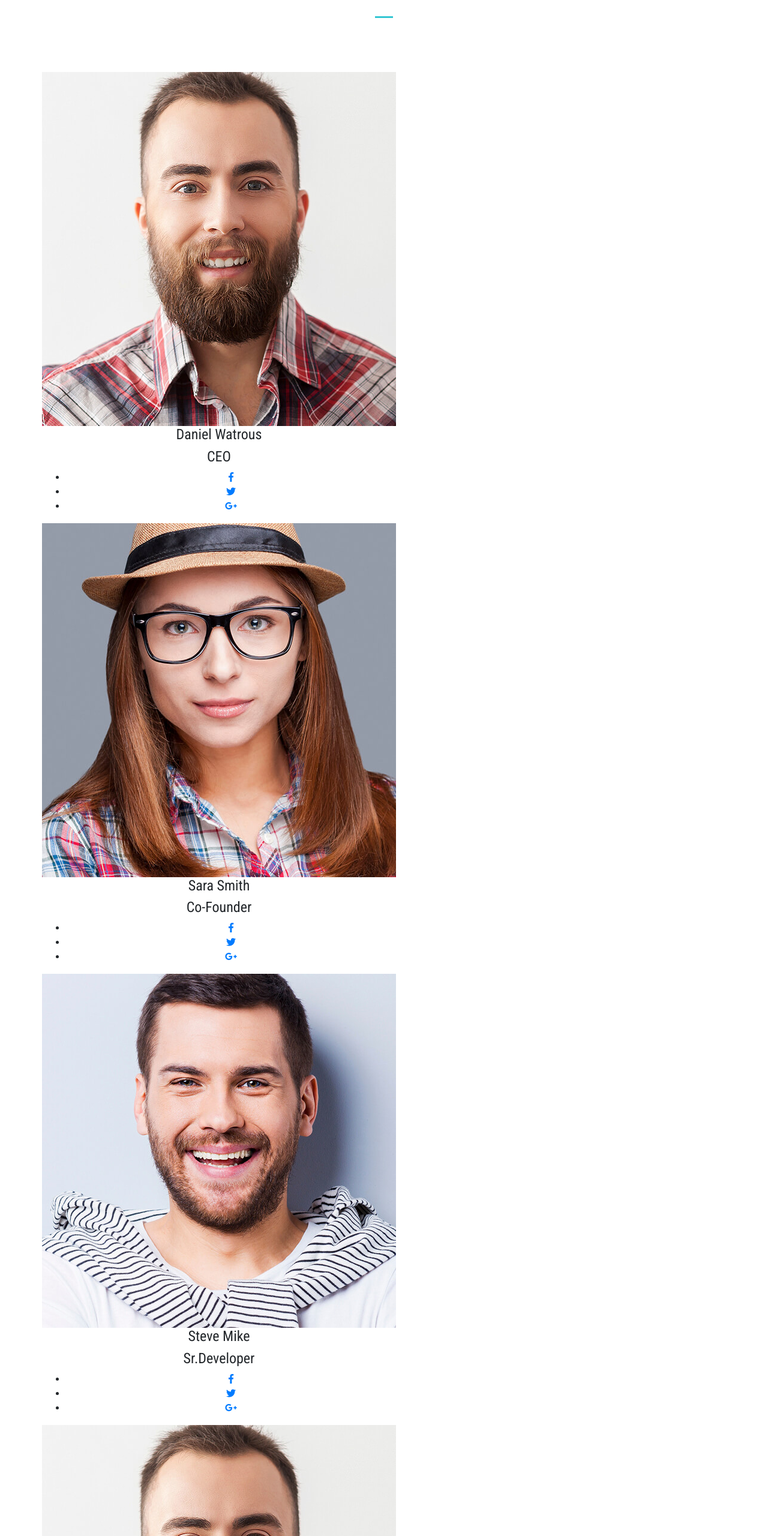
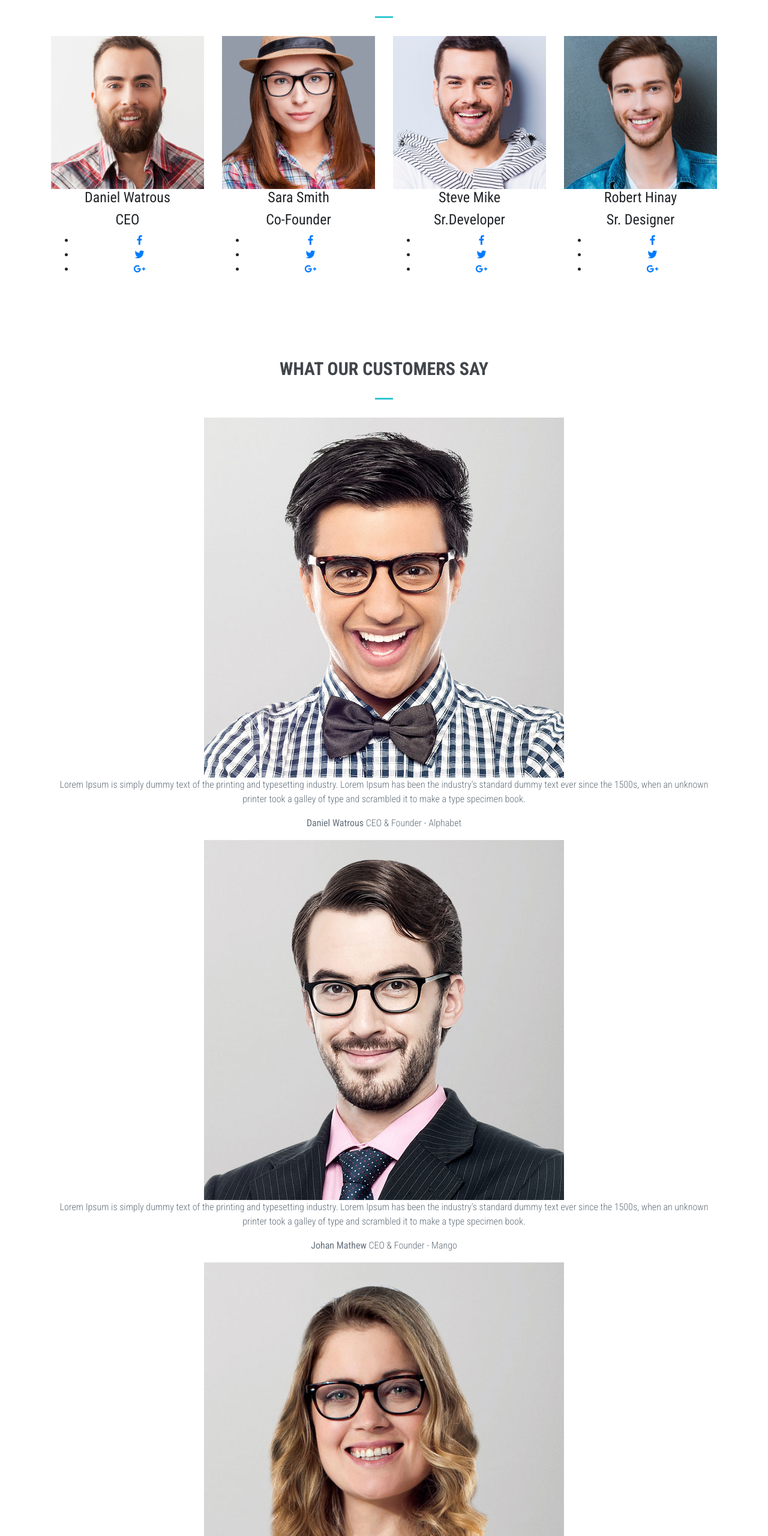
Before and after one commit to drrazzor/HTML-CSS-BootStrap-and-JQuery-Tut, a plain HTML site: page vesco/index.html in a window 1280 px wide. Shown: the part 2946-5506 px from the top of the page at 60% size. Drawn offline with nearby package versions, Linux system fonts and the light colour scheme.

Commit message:
Updated Testimonial Section:

```diff
--- a/vesco/index.html
+++ b/vesco/index.html
@@ -28,6 +28,9 @@
     <!-- Owl Carousel -->
     <link rel="stylesheet" href="css/owl-carousel/owl.carousel.min.css">
     <link rel="stylesheet" href="css/owl-carousel/owl.theme.default.min.css">
+
+    <!-- Slick Carousel -->
+    <link rel="stylesheet" type="text/css" href="//cdn.jsdelivr.net/gh/kenwheeler/slick@1.9.0/slick/slick.css" />
 
     <!-- style CSS -->
     <link rel="stylesheet" href="css/style.css">
@@ -162,8 +165,6 @@
     <section id="about">
         <!-- About Right Image -->
         <div id="about-bg-diagonal" class="bg-parallax">
-
-
         </div>
 
         <!-- About Left Side with Content -->
@@ -196,7 +197,6 @@
 
     </section>
 
-
     <!-- Our Work -->
     <section id="work">
         <div class="content-box">
@@ -205,7 +205,7 @@
                 <h3> Our Work </h3>
                 <div class="content-title-underline"></div>
             </div>
-        </div>
+
 
             <div class="container-fluid">
                 <div class="row no-gutters animated fadeInUp">
@@ -267,89 +267,146 @@
                     </div>
                 </div>
             </div>
+        </div>
     </section>
 
     <!-- Our Team -->
-    <section id="team">
+    <section id="team" class="team-section">
         <div class="content-box">
             <div class="content-title animated fadeInDown">
                 <!-- using WOW instead of animated -->
                 <h3> Our Team </h3>
                 <div class="content-title-underline"></div>
             </div>
-        </div>
+
 
             <div class="container">
                 <div class="row">
-                <div clas="col-md-12">
+                    <div class="col-md-3">
                         <div id="team-member">
-                        <div class="team-member" class="owl-carousel">
-                            <img src="img/team/team-1.jpg" class="img-fluid" alt="team member">
+                            <div class="team-member">
+                                <img src="img/team/team-1.jpg" class="img-fluid" class="rounded" alt="team member">
                                 <div class="team-member-info text-center">
                                     <h4 class="team-member-name">Daniel Watrous</h4>
                                     <h4 class="team-member-designation">CEO</h4>
-                            <ul class = "social-list">
+                                    <ul class="social-list">
                                         <li><a href="#" class="social-icon icon-gray"><i class="fab fa-facebook-f"></i></a></li>
                                         <li><a href="#" class="social-icon icon-gray"><i class="fab fa-twitter"></i></a></li>
                                         <li><a href="#" class="social-icon icon-gray"><i class="fab fa-google-plus-g"></i></a></li>
                                     </ul>
                                 </div>
                             </div>
+                        </div>
+                    </div>
+                        <div class="col-md-3">
                             <div class="team-member">
-                            <img src="img/team/team-2.jpg" class="img-fluid" alt="team member">
+                                <img src="img/team/team-2.jpg" class="img-fluid" class="rounded" alt="team member">
                                 <div class="team-member-info text-center">
                                     <h4 class="team-member-name">Sara Smith</h4>
                                     <h4 class="team-member-designation">Co-Founder</h4>
-                            <ul class = "social-list">
+                                    <ul class="social-list">
                                         <li><a href="#" class="social-icon icon-gray"><i class="fab fa-facebook-f"></i></a></li>
                                         <li><a href="#" class="social-icon icon-gray"><i class="fab fa-twitter"></i></a></li>
                                         <li><a href="#" class="social-icon icon-gray"><i class="fab fa-google-plus-g"></i></a></li>
                                     </ul>
                                 </div>
                             </div>
+                        </div>
+                        <div class="col-md-3">
                              <div class="team-member">
-                            <img src="img/team/team-3.jpg" class="img-fluid" alt="team member">
+                                <img src="img/team/team-3.jpg" class="img-fluid" class="rounded" alt="team member">
                                 <div class="team-member-info text-center">
                                     <h4 class="team-member-name">Steve Mike</h4>
                                     <h4 class="team-member-designation">Sr.Developer</h4>
-                            <ul class = "social-list">
+                                    <ul class="social-list">
                                         <li><a href="#" class="social-icon icon-gray"><i class="fab fa-facebook-f"></i></a></li>
                                         <li><a href="#" class="social-icon icon-gray"><i class="fab fa-twitter"></i></a></li>
                                         <li><a href="#" class="social-icon icon-gray"><i class="fab fa-google-plus-g"></i></a></li>
                                     </ul>
                                 </div>
                             </div>
+                        </div>
+                        <div class="col-md-3">
                             <div class="team-member">
-                            <img src="img/team/team-1.jpg" class="img-fluid" alt="team member">
+                                <img src="img/team/team-4.jpg" class="img-fluid" class="rounded" alt="team member">
                                 <div class="team-member-info text-center">
                                     <h4 class="team-member-name">Robert Hinay</h4>
                                     <h4 class="team-member-designation">Sr. Designer</h4>
-                            <ul class = "social-list">
+                                    <ul class="social-list">
                                         <li><a href="#" class="social-icon icon-gray"><i class="fab fa-facebook-f"></i></a></li>
                                         <li><a href="#" class="social-icon icon-gray"><i class="fab fa-twitter"></i></a></li>
                                         <li><a href="#" class="social-icon icon-gray"><i class="fab fa-google-plus-g"></i></a></li>
                                     </ul>
                                 </div>
                             </div>
-                          <div class="team-member">
-                            <img src="img/team/team-5.jpg" class="img-fluid" alt="team member">
-                            <div class="team-member-info text-center">
-                            <h4 class="team-member-name">Mike Tera</h4>
-                            <h4 class="team-member-designation">Sales</h4>
-                            <ul class = "social-list">
-                                <li><a href="#" class="social-icon icon-gray"><i class="fab fa-facebook-f"></i></a></li>
-                                <li><a href="#" class="social-icon icon-gray"><i class="fab fa-twitter"></i></a></li>
-                                <li><a href="#" class="social-icon icon-gray"><i class="fab fa-google-plus-g"></i></a></li>
-                             </ul>
                         </div>
-                        </div>
-
-                    </div>
-
                 </div>
             </div>
         </div>
     </section>
+
+    <!-- Testimonials -->
+    <section id="testimonials">
+        <div id="tesetimonials-cover">
+            <div class="content-box">
+                <div class="content-title content-title-white animated fadeInDown">
+                    <!-- using WOW instead of animated -->
+                    <h3> What Our Customers Say </h3>
+                    <div class="content-title-underline"></div>
+                </div>
+                <div class="container">
+                    <div class="row amimated bounceInDown">
+                        <div class="col-md-12">
+                            <div id="customers-testimonials" class="text-center">
+                                <div class="testimonial">
+                                    <img src="img/client/client-1.jpg" class="img-fluid" class="rounded-circle" alt="testimonial">
+                                    <blockquote>
+                                        <p> Lorem Ipsum is simply dummy text of the printing and typesetting industry. Lorem Ipsum has been the industry's standard dummy text ever since the 1500s, when an unknown printer took a galley of type and scrambled it to make a type specimen book. </p>
+                                    </blockquote>
+                                    <div class="testimonial-author">
+                                        <p>
+                                            <strong>Daniel Watrous</strong>
+                                            <span>CEO & Founder - Alphabet</span>
+                                        </p>
+                                    </div>
+                                </div>
+                                <div class="testimonial">
+                                    <img src="img/client/client-2.jpg" class="img-fluid" class="rounded-circle" alt="testimonial">
+                                    <blockquote>
+                                        <p> Lorem Ipsum is simply dummy text of the printing and typesetting industry. Lorem Ipsum has been the industry's standard dummy text ever since the 1500s, when an unknown printer took a galley of type and scrambled it to make a type specimen book. </p>
+                                    </blockquote>
+                                    <div class="testimonial-author">
+                                        <p>
+                                            <strong>Johan Mathew</strong>
+                                            <span>CEO & Founder - Mango</span>
+                                        </p>
+                                    </div>
+                                </div>
+                                <div class="testimonial">
+                                    <img src="img/client/client-3.jpg" class="img-fluid" class="rounded-circle" alt="testimonial">
+                                    <blockquote>
+                                        <p> Lorem Ipsum is simply dummy text of the printing and typesetting industry. Lorem Ipsum has been the industry's standard dummy text ever since the 1500s, when an unknown printer took a galley of type and scrambled it to make a type specimen book. </p>
+                                    </blockquote>
+                                    <div class="testimonial-author">
+                                        <p>
+                                            <strong>Sara Smith</strong>
+                                            <span>CEO & Founder - Elephant</span>
+                                        </p>
+                                    </div>
+                                </div>
+                            </div>
+                        </div>
+                    </div>
+                </div>
+            </div>
+        </div>
+    </section>
+
+
+
+
+
+
 
 
     <br>
@@ -385,6 +442,9 @@
     <!-- Owl Carousel -->
     <script src="js/owl-carousel/owl.carousel.min.js"></script>
 
+    <!-- Slick Carousel -->
+    <script type="text/javascript" src="//cdn.jsdelivr.net/gh/kenwheeler/slick@1.9.0/slick/slick.min.js"></script>
+
     <!-- Custom JS -->
     <script src="js/custom.js"></script>
 
```
Lines whose indentation alone changed are shown as unchanged.
